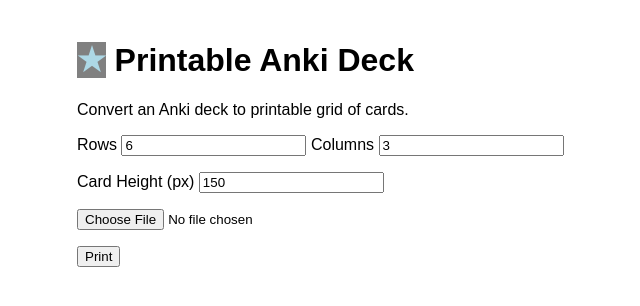
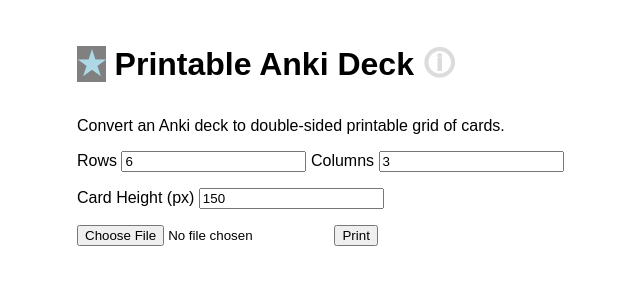
Before and after one commit to Evidlo/ankiprint, a plain HTML site: page index.html in a window 1280 px wide. Shown: the whole page, without its empty margins (163-803 px from the left). Drawn offline with nearby package versions, Linux system fonts and the light colour scheme; no server answers.

Commit message:
set rows/cols min, add link to source

```diff
--- a/index.html
+++ b/index.html
@@ -80,19 +80,22 @@
 <body>
     <div class="no-print">
         <p>
-            <h1><span style="color:lightblue; background-color:gray">★</span> Printable Anki Deck</h1>
-            Convert an Anki deck to printable grid of cards.
+            <h1>
+                <span style="color:lightblue; background-color:gray">★</span> Printable Anki Deck
+                <a style="text-decoration:none; color:gainsboro" href="https://github.com/evidlo/ankiprint">🛈</a>
+            </h1>
+            Convert an Anki deck to double-sided printable grid of cards.
         </p>
         <label>Rows</label>
-        <input type="number" id="rows" value="6"/>
+        <input type="number" id="rows" min="1" value="6"/>
         <label>Columns</label>
-        <input type="number" id="columns" value="3"/>
+        <input type="number" id="columns" min="1" value="3"/>
         <p>
             <label>Card Height (px)</label>
             <input type="number" id="height" value="150"/>
         </p>
-        <p> <input type="file" id="deckInput" accept=".apkg" onchange="handleDeckUpload()" /></p>
-        <p> <button id="print" onclick="window.print()">Print</button> </p>
+        <p> <input type="file" id="deckInput" accept=".apkg" onchange="handleDeckUpload()" />
+        <button id="print" onclick="window.print()">Print</button> </p>
     </div>
 
     <div id="cardContainer"></div>
```
